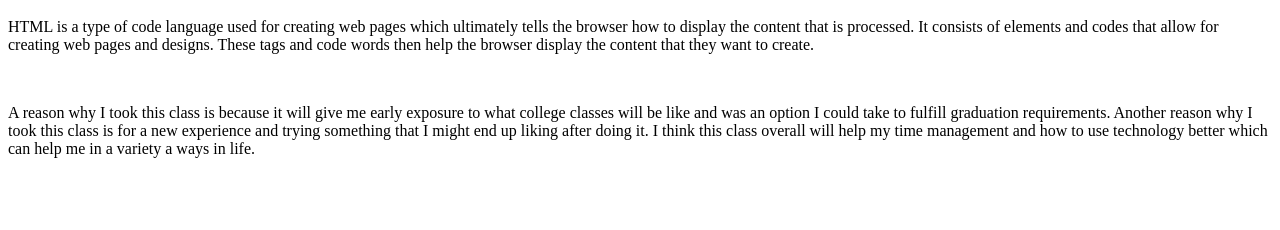
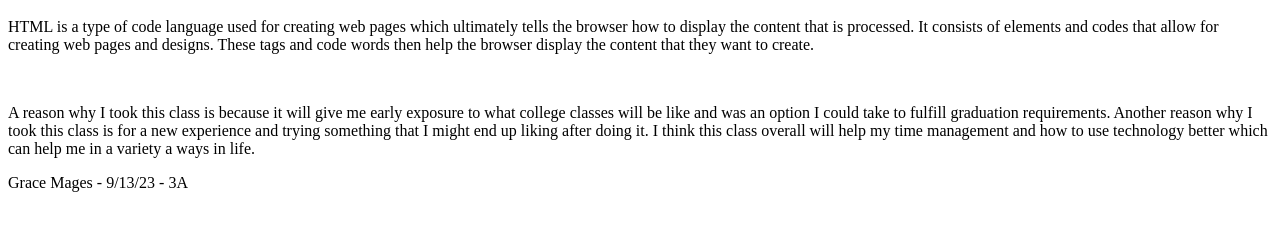
Before and after one commit to Ironning17/HelloWorld, a plain HTML site: page index.html in a window 1280 px wide. Shown: the part 48-278 px from the top of the page. Drawn offline with Linux system fonts and the light colour scheme.

Commit message:
Update index.html

```diff
--- a/index.html
+++ b/index.html
@@ -15,3 +15,6 @@
   think this class overall will help my time management and how to use
   technology better which can help me in a variety a ways in life.
 </p>
+<p>
+  Grace Mages - 9/13/23 - 3A
+</p>
```
